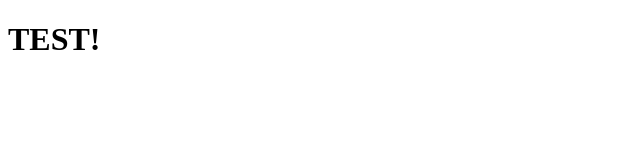
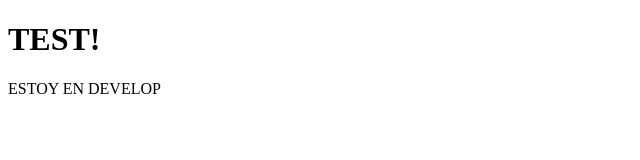
Before and after one commit to broko-de/repositorio, a plain HTML site: page index.html in a window 1280 px wide. Shown: the whole page, without its empty margins (0-640 px from the left). Drawn offline with Linux system fonts and the light colour scheme.

Commit message:
Se agrega un cambio a develop

```diff
--- a/index.html
+++ b/index.html
@@ -8,5 +8,6 @@
 </head>
 <body>
     <h1>TEST!</h1>
+    <p>ESTOY EN DEVELOP</p>
 </body>
 </html>
```
